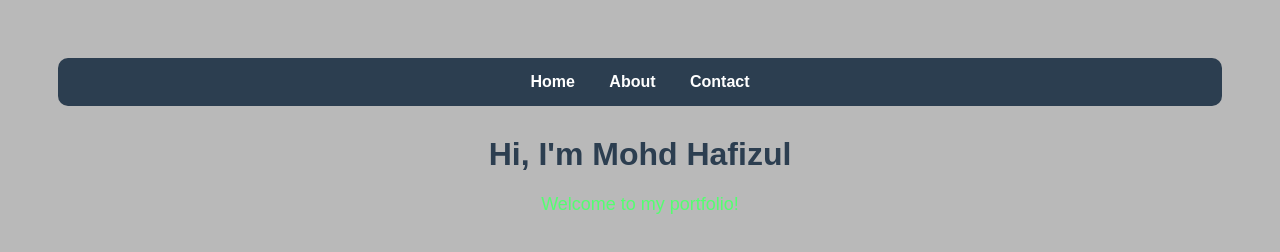
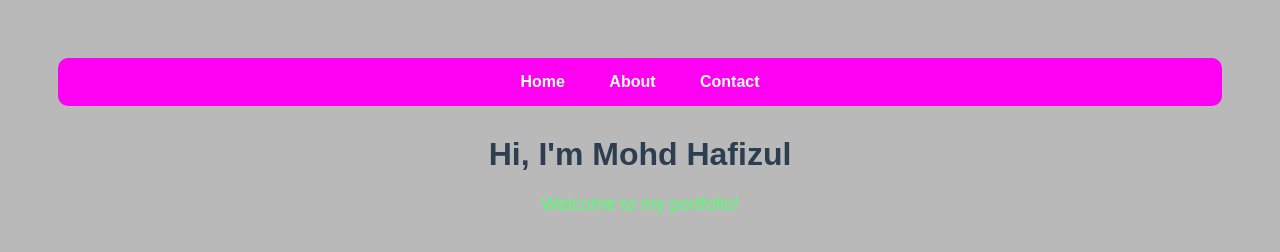
Before and after one commit to pzul94/my-portfolio, a plain HTML site: page index.html in a window 1280 px wide. Drawn offline with Linux system fonts and the light colour scheme.

Commit message:
uipdated

```diff
--- a/style.css
+++ b/style.css
@@ -14,7 +14,7 @@ body {
     font-size: 18px;
   }
   nav {
-    background-color: #2c3e50;
+    background-color: #ff00f2;
     padding: 15px;
     text-align: center;
     border-radius: 10px;
@@ -23,7 +23,7 @@ body {
 
   nav a {
     color: white;
-    margin: 0 15px;
+    margin: 0 20px;
     text-decoration: none;
     font-weight: bold;
   }
```
